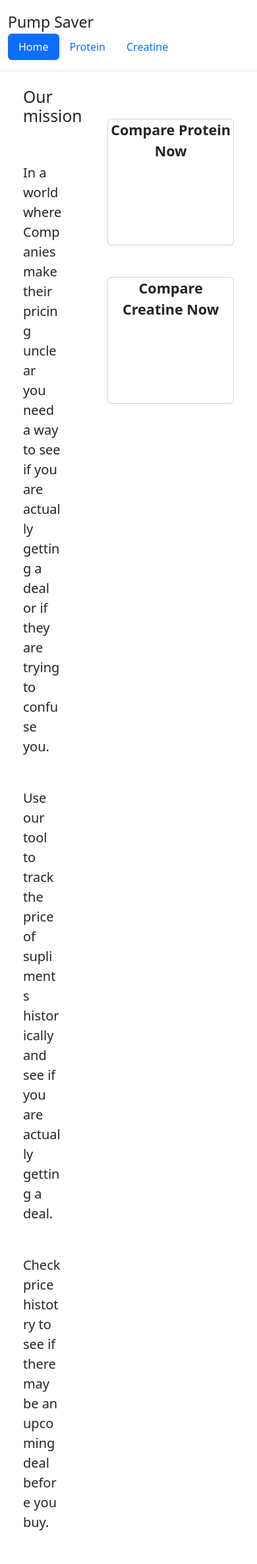
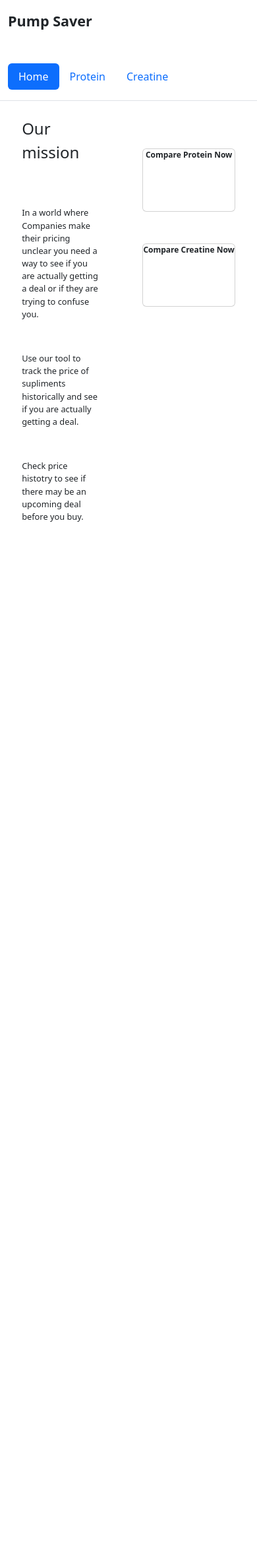
Before and after one commit to jude2k6/Price-comparison, a Flask app: page / in a window 390 px wide. Shown: the whole page at 66% size. After the commit the page ends 791 px from the top, so only its background shows below. Run offline with Flask 3, Linux system fonts and the light colour scheme.

Commit message:
modified:   app.py 	modified:   website/__pycache__/__init__.cpython-311.pyc 	modified:   website/__pycache__/pworks_scrape.cpython-311.pyc 	modified:   website/__pycache__/views.cpython-311.pyc 	modified:   website/index.json 	modified:   website/templates/base.html 	modified:   website/templates/home.html

```diff
--- a/app.py
+++ b/app.py
@@ -9,14 +9,14 @@ script_path = os.path.join(base_path, "website", "updatejson.py")
 
 def run_update_script():
     print("job run")
-    print("graeeeeeeeeeeeeeeeee")
+    subprocess.run(["python", script_path], check=True)
 
 
-scheduler.add_job(func=run_update_script, trigger="interval", seconds = 30, id ="update", max_instances=1)
+scheduler.add_job(func=run_update_script, trigger="cron", hour=23, minute = 0, id ="update", max_instances=1)
 
 
 if __name__ == '__main__':
     scheduler.start()
     print("Scheduled jobs:", scheduler.get_jobs())
     print("run")
-    app.run(port=81, debug=False, threaded=True)
+    app.run(port=81, debug=True, threaded=True)
--- a/website/index.json
+++ b/website/index.json
@@ -1,17 +1,14 @@
 {
     "date": [
         "2024-11-25"
-
     ],
     "protein": {
         "price": {
             "mp": [
                 110.99
-
             ],
             "pworks": [
                 99.99
-
             ]
         },
         "description": {
@@ -23,11 +20,9 @@
         "price": {
             "mp": [
                 44.99
-
             ],
             "pworks": [
                 33.49
-
             ]
         },
         "description": {
--- a/website/templates/base.html
+++ b/website/templates/base.html
@@ -9,8 +9,8 @@
   </head>
   <body class="d-flex flex-column min-vh-100">
     <header class="d-flex flex-wrap justify-content-center py-3 mb-4 border-bottom">
-      <div class="container-fluid d-flex flex-wrap justify-content-centerl">
-        <span class="fs-3 me-4" >Pump Saver</span>
+      <div class="container-fluid d-flex flex-wrap justify-content-centerl gap-5">
+        <span class=" fw-bold fs-4 " >Pump Saver</span>
         <ul class="nav nav-pills">
           <li class="nav-item">
             {%block linkone%} {%endblock%}
--- a/website/templates/home.html
+++ b/website/templates/home.html
@@ -10,24 +10,69 @@
 
 {%block content%}
 
+    <style>
+
+        .fsdyn {font-size: 1.5rem; }
+
+        @media (max-width: 768px) {
+        .fsdyn {font-size: 1rem; }}
+
+        @media (max-width: 576px) {
+        .fsdyn {font-size: 0.8rem; }}
+
+
+
+
+        .headdys {font-size: 3rem; }
+
+        @media (max-width: 768px) {
+        .headdys {font-size: 2rem; }}
+
+        @media (max-width: 576px) {
+        .headdys {font-size: 1.5rem; }}
+
+        .cardsize {height: 10rem;
+            width: 10;}
+
+        @media (max-width: 768px) {
+        .cardsize {height: 8rem;
+            width: 8;}}
+
+        @media (max-width: 576px) {
+        .cardsize {height: 6rem;
+                    width: 6;}}
+
+
+        .cardttl {font-size: 1rem; }
+
+        @media (max-width: 768px) {
+        .cardttl {font-size: 0.75rem; }}
+
+        @media (max-width: 576px) {
+        .cardttl {font-size: 0.75rem; }}
+    </style>
+
+
+
+
     <div class="d-flex justify-content-around">
-        <div class="d-flex flex-column text-wrap "style="width: 15%;">
-            <div class="pb-5" ><h2 class="justify-content-">Our mission</h2></div>
-            <div class="fs-5 pb-5" style="word-wrap: break-word;">In a world where Companies make their pricing unclear you need a way to see if you are actually getting a deal or if they are trying to confuse you. </div>
-            <div class="fs-5 pb-5" style="word-wrap: break-word;">Use our tool to track the price of supliments historically and see if you are actually getting a deal.</div>
-            <div class="fs-5 pb-5" style="word-wrap: break-word;">Check price histotry to see if there may be an upcoming deal before you buy.</div>
+        <div class="d-flex flex-column text-wrap "style="width: 30%;">
+            <div class="pb-5 " ><p class="justify-content-center headdys">Our mission</p></div>
+            <div class="pb-5 fsdyn text-wrap" >In a world where Companies make their pricing unclear you need a way to see if you are actually getting a deal or if they are trying to confuse you. </div>
+            <div class="pb-5 fsdyn text-wrap" >Use our tool to track the price of supliments historically and see if you are actually getting a deal.</div>
+            <div class="pb-5 fsdyn text-wrap" >Check price histotry to see if there may be an upcoming deal before you buy.</div>
         </div>
 
 
 
         <div class="d-flex flex-column gap-5 mt-5 "  >
-            <div class="card text-center fs-4 fw-bold position-relative   "  style="width: 12rem; height: 12rem;"    onmouseover="this.classList.add('shadow-lg')" onmouseout="this.classList.remove('shadow-lg')" >
-                <p>Compare Protein Now</p>
+            <div  class="card text-center  fw-bold position-relative  hover-shadow cardsize"    onmouseover="this.classList.add('shadow-lg')" onmouseout="this.classList.remove('shadow-lg')" >
+                <p  class="cardttl">Compare Protein Now</p>
                 <a class="stretched-link link-opacity-50-hover"  href="/protein"></a>
             </div>
 
-            <div class="card text-center fs-4 fw-bold position-relative  hover-shadow" style="width: 12rem; height: 12rem;" onmouseover="this.classList.add('shadow-lg')" onmouseout="this.classList.remove('shadow-lg')">
-                <p class="card-text">Compare Creatine Now</p>
+            <div class="card text-center  fw-bold position-relative  hover-shadow cardsize"  onmouseover="this.classList.add('shadow-lg')" onmouseout="this.classList.remove('shadow-lg')">
+                <p class="cardttl">Compare Creatine Now</p>
                 <a class="stretched-link "  href="/creatine"></a>
             </div>
         </div>
```
